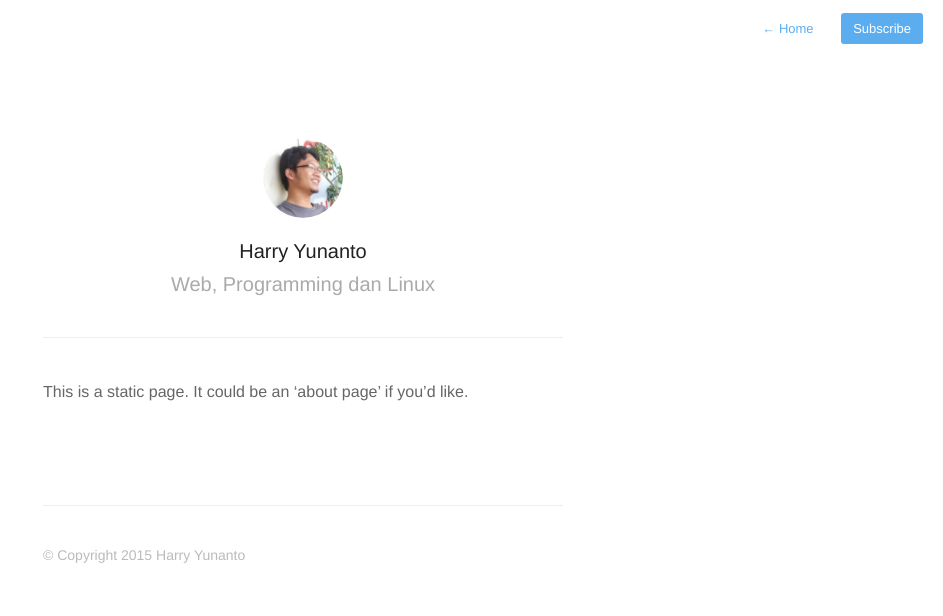
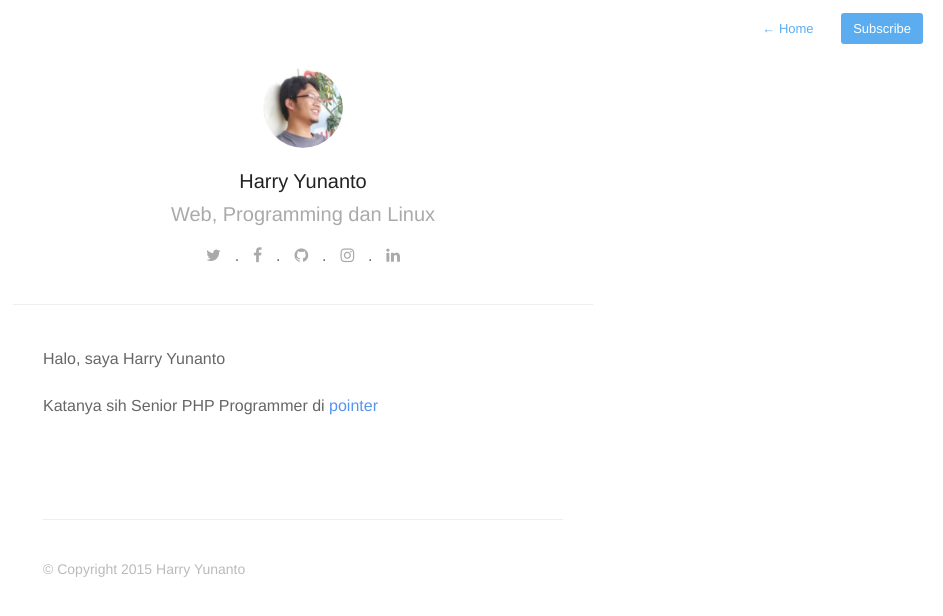
Before and after one commit to iorme/iorme.github.io, a Jekyll site: the page built from about.md, in a window 1280 px wide. Shown: the top 616 px of the page, without its empty margins (337-1280 px from the left). Built offline with Jekyll 4.4.1, drawn with Linux system fonts in a browser that asks for light colours; nearby versions of some CDN libraries; Markdown is read by kramdown in place of the engine named in the settings.

Commit message:
edit css, add social media icon on profile

```diff
--- a/_includes/profile.html
+++ b/_includes/profile.html
@@ -10,6 +10,18 @@
         {% endif %}
             <h1>{{ site.author }}</h1>
             <h2>{{ site.description }}</h2>
+
+            <div class="social">
+                <a href="https://www.twitter.com/iorme" target="_blank"><i class="fa fa-twitter"></i></a>
+                &nbsp;.&nbsp;
+                <a href="https://www.facebook.com/iorme" target="_blank"><i class="fa fa-facebook"></i></a>
+                &nbsp;.&nbsp;
+                <a href="https://www.github.com/iorme" target="_blank"><i class="fa fa-github"></i></a>
+                &nbsp;.&nbsp;
+                <a href="https://www.instagram.com/iorme" target="_blank"><i class="fa fa-instagram"></i></a>
+                &nbsp;.&nbsp;
+                <a href="http://www.linkedin.com/in/hyunanto" target="_blank"><i class="fa fa-linkedin"></i></a>
+            </div>
         </header>
     </section>
 </div>
--- a/_layouts/default.html
+++ b/_layouts/default.html
@@ -6,10 +6,13 @@
   <meta name="viewport" content="width=device-width, initial-scale=1">
 
   <title>{{ site.name }}{% if page.title %} - {{ page.title }}{% endif %}</title>
+  <link rel="canonical" href=" { { site.url } }{ { page.url } }" />
   <link rel="shortcut icon" href="{{ site.baseurl }}assets/images/favicon.ico">
   <link rel="stylesheet" href="{{ site.baseurl }}assets/css/style.css">
-  <link rel="alternate" type="application/rss+xml" title="My Blog" href="{{ site.baseurl }}rss.xml">
+  <link rel="alternate" type="application/rss+xml" title="blog pribadi" href="{{ site.baseurl }}rss.xml">
   <link rel="stylesheet" href="{{ site.baseurl }}assets/css/highlight.css">
+
+  <link rel="stylesheet" href="https://maxcdn.bootstrapcdn.com/font-awesome/4.4.0/css/font-awesome.min.css">
 </head>
 <body>
 
--- a/about.md
+++ b/about.md
@@ -4,6 +4,8 @@ permalink: about/
 profile: true
 ---
 
-This is a static page. It could be an 'about page' if you'd like.
+Halo, saya Harry Yunanto
+
+Katanya sih Senior PHP Programmer di [pointer](http://www.pointer.co.id)
 
 {% include footer.html %}
--- a/assets/css/style.css
+++ b/assets/css/style.css
@@ -70,7 +70,7 @@ h2 {
 }
 
 .profile #wrapper {
-	padding: 100px 40px 0px;
+	padding: 30px 10px 0px;
 	max-width: 600px;
 	margin: 0 auto;
 }
@@ -100,12 +100,25 @@ h2 {
 
 .profile h2 {
 	font-size: 20px;
-	  font-weight: 300;
-	  color: #aaa;
-	  margin-top: 10px;
-	  font-family: 'Helvetica Neue', Helvetica, Arial, sans-serif;
-	  font-style: normal;
+  	font-weight: 300;
+  	color: #aaa;
+  	margin-top: 10px;
+  	font-family: 'Helvetica Neue', Helvetica, Arial, sans-serif;
+  	font-style: normal;
 
+}
+
+.profile .social {
+	margin-top: 20px;
+}
+
+.profile .social a {
+	padding: 5px;
+	color: #aaa;
+}
+
+.profile .social a:hover {
+	color: #F47B79
 }
 
 nav.main-nav {
```
